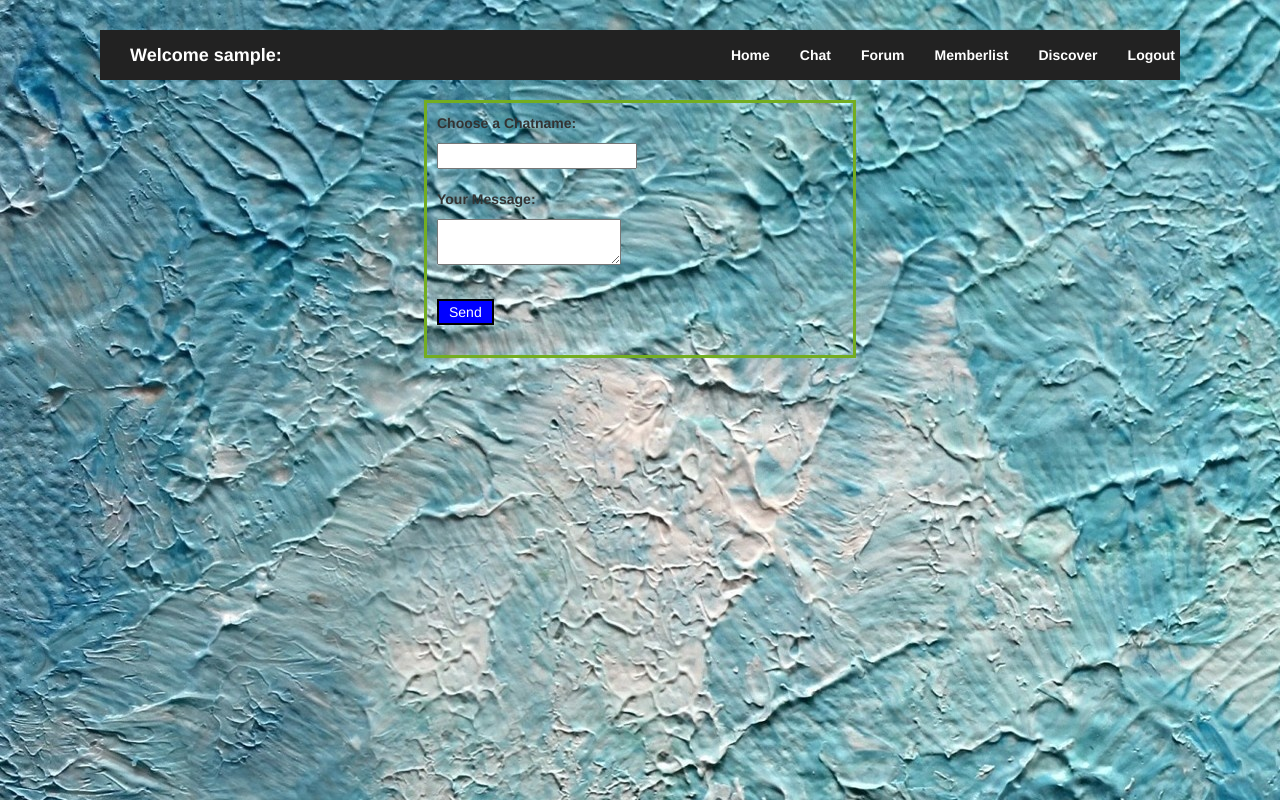
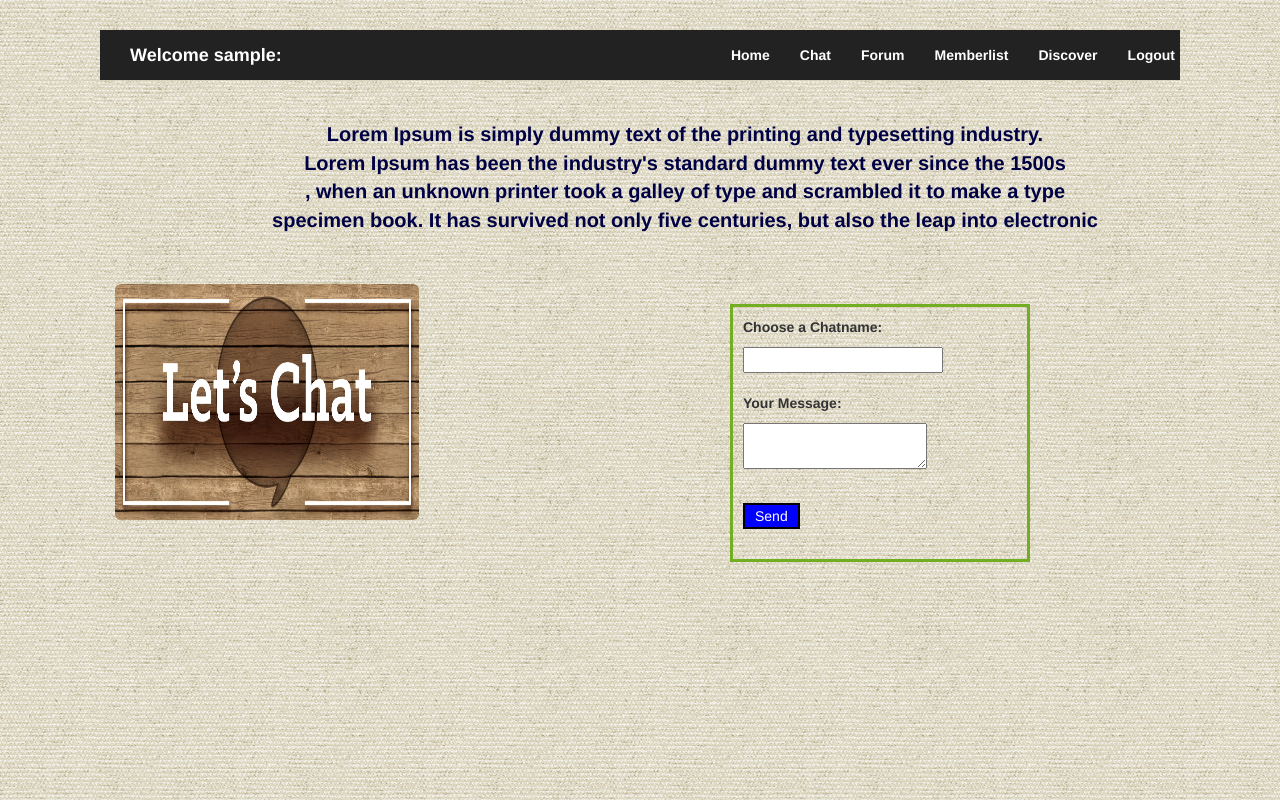
Before and after one commit to arezki1/Travel-Dublin, a PHP site: page /Chat/index.php in a window 1280 px wide. Run offline with PHP 8.4, Linux system fonts and the light colour scheme; the visitor is signed in with stand-in values (Sample User, id 1); data that the repository does not hold is empty; some libraries are stand-ins or nearby versions.

Commit message:
chat part styling

```diff
--- a/Chat/index.php
+++ b/Chat/index.php
@@ -38,7 +38,7 @@
 
 <html>
 <head>
-	<title> hello </title>
+
 <script src="https://ajax.googleapis.com/ajax/libs/jquery/1.7.1/jquery.min.js" type="text/javascript"></script>
 	<script>
 
@@ -77,10 +77,47 @@
 <link rel="stylesheet" type="text/css" href="style.css"/>
 </head>
 
-<body style="background-color:#ebebe0">
+<body>
+</br></br>
+
+     <div class="container">
+
+     <div class = "row">
+
+         <p style="text-align: center;font-weight:bold;color:#000044;font-size:20px">
+         Lorem Ipsum is simply dummy text of the printing and typesetting industry.</br>
+         Lorem Ipsum has been the industry's standard dummy text ever since the 1500s</br>
+         , when an unknown printer took a galley of type and scrambled it to make a type </br>
+         specimen book. It has survived not only five centuries, but also the leap into electronic</br>
+         </p>
+
+    </div>
+
+    </div>
 
 
-    <div id="form-chat">
+
+    </br></br>
+
+
+
+
+     <div class="container">
+
+     <div class = "row">
+
+                             <div class = "col-sm-4" >
+
+
+
+                           		 <img src="chat1.jpg" class="img-rounded" alt="Cinque Terre" width="304" height="236">
+
+
+                         	 </div>
+
+ 	 <div class = "col-sm-8" >
+
+ 	      <div id="form-chat">
 
                     <form name = "form1">
 
@@ -113,6 +150,11 @@
                     </div>
 
    </div>
+	 </div>
+	 </div>
+      </div>
+
+
 
 
 </body>
--- a/Chat/style.css
+++ b/Chat/style.css
@@ -1,5 +1,10 @@
 @charset "utf-8";
 /* CSS Document */
+
+body{
+
+  background-image:url('bg1.jpg');
+}
 
 .uname{
 color:red;
```
Also changed, not shown: Chat/bg.jpg (added), Chat/bg1.jpg (added), Chat/chat1.jpg (added), Chat/grid.png (added).
